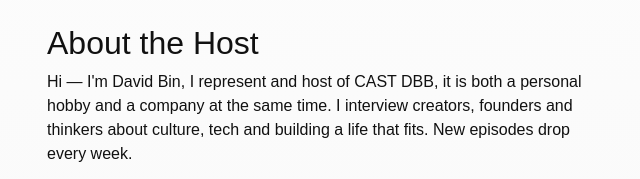
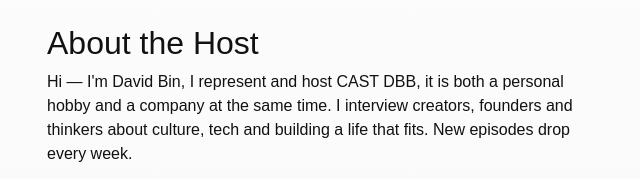
Before and after one commit to davidbineza/Cast-DBB, a plain HTML site: page index.html in a window 1280 px wide. Shown: the part 569-748 px from the top of the page, 605-1245 px from the left. Drawn offline with nearby package versions, Linux system fonts and the light colour scheme.

Commit message:
Update index.html

```diff
--- a/index.html
+++ b/index.html
@@ -57,7 +57,7 @@
         </div>
         <div class="col-md-6">
           <h2>About the Host</h2>
-          <p>Hi — I'm David Bin, I represent and host of CAST DBB, it is both a personal hobby and a company at the same time. I interview creators, founders and thinkers about culture, tech and building a life that fits. New episodes drop every week.</p>
+          <p>Hi — I'm David Bin, I represent and host CAST DBB, it is both a personal hobby and a company at the same time. I interview creators, founders and thinkers about culture, tech and building a life that fits. New episodes drop every week.</p>
           <ul>
             <li>Weekly long-form interviews</li>
             <li>Creator insights & media tips</li>
```
